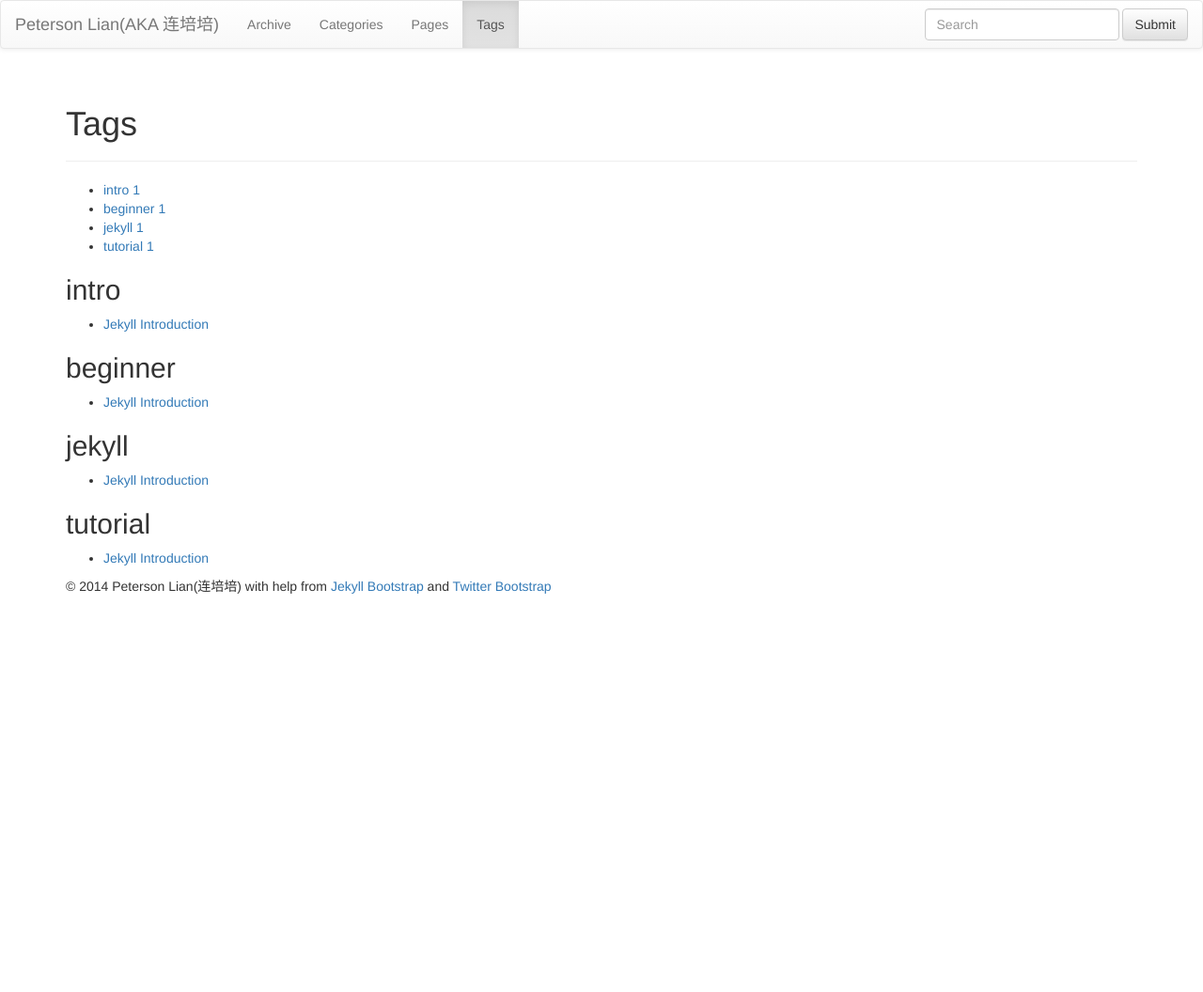
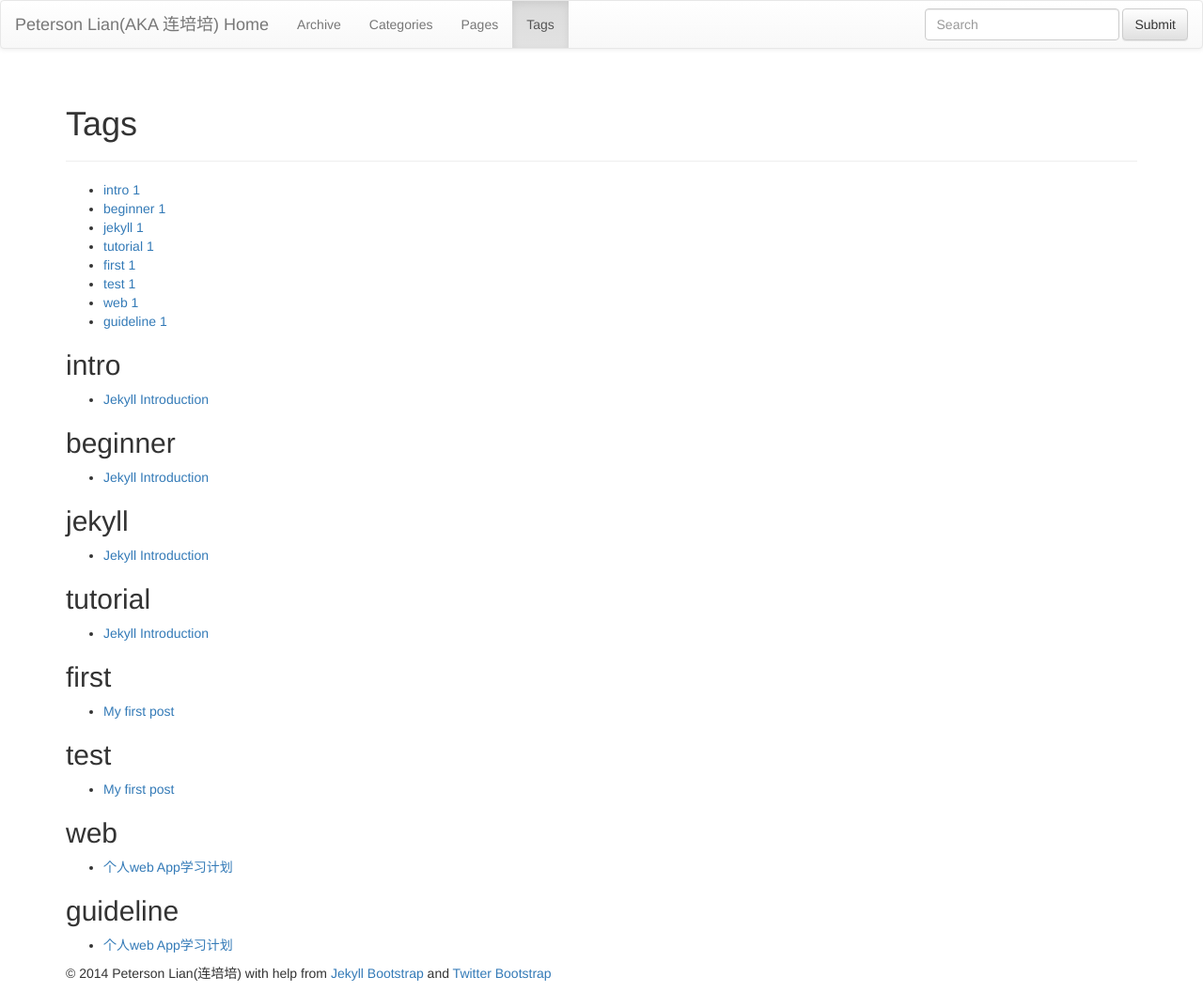
Before and after one commit to PetersonLian/PetersonLian.github.io, a Jekyll site: the page built from tags.html, in a window 1280 px wide. Shown: the whole page at 94% size. Built offline with Jekyll 4.4.1, drawn with Linux system fonts in a browser that asks for light colours; nearby versions of some CDN libraries; library files that are not in the unit come from our copies; before the commit the page ends 900 px from its top, so only the background shows below that.

Commit message:
post "个人web-app的学习计划”； change "_config.yml" change 'default' look with a super link with "home" change tagline of post:my-first-post

```diff
--- a/_config.yml
+++ b/_config.yml
@@ -1,6 +1,6 @@
 # This is the default format.
 # For more see: http://jekyllrb.com/docs/permalinks/
-permalink: /:categories/:year/:month/:day/:title
+permalink: /blog/:year/:month/:day/:title
 
 exclude: [".rvmrc", ".rbenv-version", "README.md", "Rakefile", "changelog.md"]
 pygments: true
--- a/_includes/themes/bootstrap-3/default.html
+++ b/_includes/themes/bootstrap-3/default.html
@@ -53,7 +53,8 @@
             <span class="icon-bar"></span>
             <span class="icon-bar"></span>
           </button>
-          <a class="navbar-brand" href="{{ HOME_PATH }}">{{ site.title }}</a>
+          <a class="navbar-brand" href="{{ HOME_PATH }}">{{ site.title
+          }} Home</a>
         </div>
 
         <!-- Collect the nav links, forms, and other content for toggling -->
--- a/_layouts/default.html
+++ b/_layouts/default.html
@@ -1,6 +1,6 @@
 ---
 theme :
-  name : bootstrap-3
+name : bootstrap-3
 ---
 {% include JB/setup %}
 {% include themes/bootstrap-3/default.html %}
--- a/_posts/2014-06-02-my-first-post.md
+++ b/_posts/2014-06-02-my-first-post.md
@@ -2,8 +2,9 @@
 layout: post
 title: "My first post"
 description: ""
-category:
-tags: []
+category: whatever
+tagline: "Supporting tagline"
+tags: [first, test]
 ---
 {% include JB/setup %}
 This is my first post using Jekyll Bootstrap.
```
Also changed, not shown: _posts/2014-06-06-个人web-app学习计划.md (added, +18 -0 lines), 1 other file.
